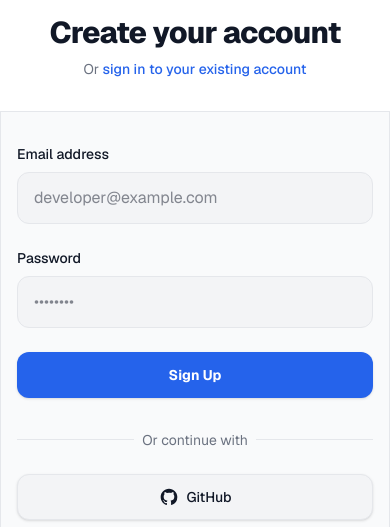
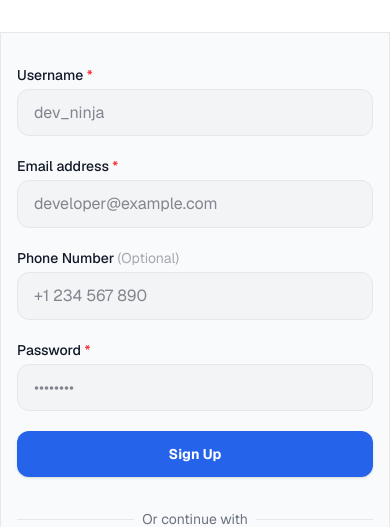
Before and after one commit to benidira/timeforge, a Next.js app: page /signup in a window 390 px wide. Shown: the part 215-742 px from the top of the page. Built offline with nearby package versions, Linux system fonts and the light colour scheme; no server answers.

Commit message:
feat: add required username and optional phone to signup form

```diff
--- a/src/app/signup/page.tsx
+++ b/src/app/signup/page.tsx
@@ -6,6 +6,8 @@ import { useRouter } from "next/navigation";
 import { createClient } from "@/utils/supabase/client";
 
 export default function SignupPage() {
+  const [username, setUsername] = useState("");
+  const [phone, setPhone] = useState("");
   const [email, setEmail] = useState("");
   const [password, setPassword] = useState("");
   const [error, setError] = useState<string | null>(null);
@@ -24,6 +26,10 @@ export default function SignupPage() {
         password,
         options: {
           emailRedirectTo: `${window.location.origin}/auth/callback`,
+          data: {
+            username: username,
+            phone: phone || null,
+          }
         },
       });
       if (error) throw error;
@@ -73,13 +79,25 @@ export default function SignupPage() {
             </div>
           ) : (
             <>
-              <form className="space-y-6" onSubmit={handleSignup}>
+              <form className="space-y-5" onSubmit={handleSignup}>
                 <div>
-                  <label className="block text-sm font-medium text-fg mb-2">Email address</label>
+                  <label className="block text-sm font-medium text-fg mb-1">Username <span className="text-red-500">*</span></label>
+                  <input
+                    type="text"
+                    required
+                    className="w-full px-4 py-2.5 bg-field border border-line rounded-xl focus:ring-2 focus:ring-accent focus:border-accent text-fg transition-all"
+                    value={username}
+                    onChange={(e) => setUsername(e.target.value)}
+                    placeholder="dev_ninja"
+                  />
+                </div>
+
+                <div>
+                  <label className="block text-sm font-medium text-fg mb-1">Email address <span className="text-red-500">*</span></label>
                   <input
                     type="email"
                     required
-                    className="w-full px-4 py-3 bg-field border border-line rounded-xl focus:ring-2 focus:ring-accent focus:border-accent text-fg transition-all"
+                    className="w-full px-4 py-2.5 bg-field border border-line rounded-xl focus:ring-2 focus:ring-accent focus:border-accent text-fg transition-all"
                     value={email}
                     onChange={(e) => setEmail(e.target.value)}
                     placeholder="developer@example.com"
@@ -87,11 +105,22 @@ export default function SignupPage() {
                 </div>
 
                 <div>
-                  <label className="block text-sm font-medium text-fg mb-2">Password</label>
+                  <label className="block text-sm font-medium text-fg mb-1">Phone Number <span className="text-muted/60 font-normal">(Optional)</span></label>
+                  <input
+                    type="tel"
+                    className="w-full px-4 py-2.5 bg-field border border-line rounded-xl focus:ring-2 focus:ring-accent focus:border-accent text-fg transition-all"
+                    value={phone}
+                    onChange={(e) => setPhone(e.target.value)}
+                    placeholder="+1 234 567 890"
+                  />
+                </div>
+
+                <div>
+                  <label className="block text-sm font-medium text-fg mb-1">Password <span className="text-red-500">*</span></label>
                   <input
                     type="password"
                     required
-                    className="w-full px-4 py-3 bg-field border border-line rounded-xl focus:ring-2 focus:ring-accent focus:border-accent text-fg transition-all"
+                    className="w-full px-4 py-2.5 bg-field border border-line rounded-xl focus:ring-2 focus:ring-accent focus:border-accent text-fg transition-all"
                     value={password}
                     onChange={(e) => setPassword(e.target.value)}
                     placeholder="••••••••"
@@ -107,7 +136,7 @@ export default function SignupPage() {
                 <button
                   type="submit"
                   disabled={loading}
-                  className="w-full flex justify-center py-3 px-4 border border-transparent rounded-xl shadow-sm text-sm font-bold text-white dark:text-[#050505] bg-accent hover:bg-accent/90 focus:outline-none focus:ring-2 focus:ring-offset-2 focus:ring-accent transition-all disabled:opacity-50"
+                  className="w-full flex justify-center py-3 px-4 border border-transparent rounded-xl shadow-sm text-sm font-bold text-white dark:text-[#050505] bg-accent hover:bg-accent/90 focus:outline-none focus:ring-2 focus:ring-offset-2 focus:ring-accent transition-all disabled:opacity-50 mt-2"
                 >
                   {loading ? "Creating account..." : "Sign Up"}
                 </button>
@@ -128,7 +157,9 @@ export default function SignupPage() {
                     onClick={handleGithubLogin}
                     className="w-full flex justify-center items-center gap-2 py-3 px-4 border border-line rounded-xl shadow-sm bg-field text-sm font-medium text-fg hover:bg-hover transition-colors"
                   >
-                    <svg className="w-5 h-5" fill="currentColor" viewBox="0 0 24 24" aria-hidden="true"><path fillRule="evenodd" d="M12 2C6.477 2 2 6.484 2 12.017c0 4.425 2.865 8.18 6.839 9.504.5.092.682-.217.682-.483 0-.237-.008-.868-.013-1.703-2.782.605-3.369-1.343-3.369-1.343-.454-1.158-1.11-1.466-1.11-1.466-.908-.62.069-.608.069-.608 1.003.07 1.531 1.032 1.531 1.032.892 1.53 2.341 1.088 2.91.832.092-.647.35-1.088.636-1.338-2.22-.253-4.555-1.113-4.555-4.951 0-1.093.39-1.988 1.029-2.688-.103-.253-.446-1.272.098-2.65 0 0 .84-.27 2.75 1.026A9.564 9.564 0 0112 6.844c.85.004 1.705.115 2.504.337 1.909-1.296 2.747-1.027 2.747-1.027.546 1.379.202 2.398.1 2.651.64.7 1.028 1.595 1.028 2.688 0 3.848-2.339 4.695-4.566 4.943.359.309.678.92.678 1.855 0 1.338-.012 2.419-.012 2.747 0 .268.18.58.688.482A10.019 10.019 0 0022 12.017C22 6.484 17.522 2 12 2z" clipRule="evenodd" /></svg>
+                    <svg className="w-5 h-5" fill="currentColor" viewBox="0 0 24 24" aria-hidden="true">
+                      <path fillRule="evenodd" d="M12 2C6.477 2 2 6.484 2 12.017c0 4.425 2.865 8.18 6.839 9.504.5.092.682-.217.682-.483 0-.237-.008-.868-.013-1.703-2.782.605-3.369-1.343-3.369-1.343-.454-1.158-1.11-1.466-1.11-1.466-.908-.62.069-.608.069-.608 1.003.07 1.531 1.032 1.531 1.032.892 1.53 2.341 1.088 2.91.832.092-.647.35-1.088.636-1.338-2.22-.253-4.555-1.113-4.555-4.951 0-1.093.39-1.988 1.029-2.688-.103-.253-.446-1.272.098-2.65 0 0 .84-.27 2.75 1.026A9.564 9.564 0 0112 6.844c.85.004 1.705.115 2.504.337 1.909-1.296 2.747-1.027 2.747-1.027.546 1.379.202 2.398.1 2.651.64.7 1.028 1.595 1.028 2.688 0 3.848-2.339 4.695-4.566 4.943.359.309.678.92.678 1.855 0 1.338-.012 2.419-.012 2.747 0 .268.18.58.688.482A10.019 10.019 0 0022 12.017C22 6.484 17.522 2 12 2z" clipRule="evenodd" />
+                    </svg>
                     GitHub
                   </button>
                 </div>
```
